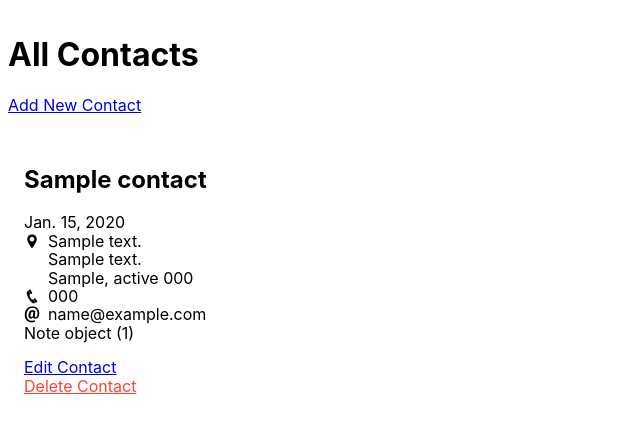
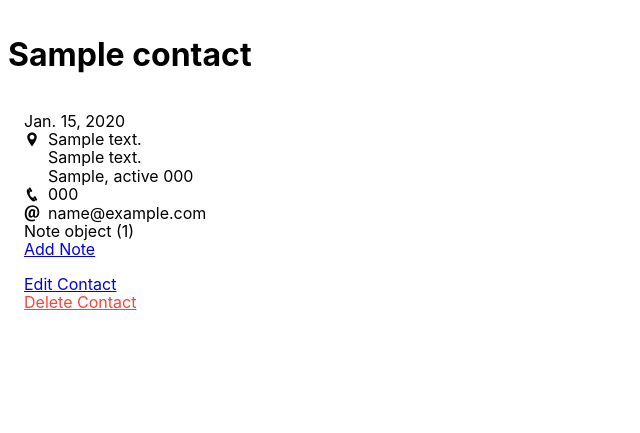
Before and after one commit to Momentum-Team-13/django-uptact-mnrolando3, a Django app: page /contacts/1/ in a window 1280 px wide. Shown: the top 433 px of the page, without its empty margins (0-640 px from the left). Run offline with Django 3.2, Linux system fonts and the light colour scheme; tables that the repository leaves empty hold one stand-in row (values such as "Sample post").

Commit message:
Worked on getting add note page to load but stuck on NoReverseMatch error

```diff
--- a/contacts/models.py
+++ b/contacts/models.py
@@ -7,7 +7,8 @@
 
 class Note(models.Model):
     note = models.TextField(null=True, blank=True)
-    create_date = models.DateTimeField(auto_now_add=True, null=True, blank=True)
+    create_date = models.DateTimeField(auto_now_add=True, null=True,
+                                       blank=True)
 
 
 class Contact(models.Model):
--- a/contacts/views.py
+++ b/contacts/views.py
@@ -1,6 +1,6 @@
 from django.shortcuts import render, redirect, get_object_or_404
-from .models import Contact
-from .forms import ContactForm
+from .models import Contact, Note
+from .forms import ContactForm, NoteForm
 
 
 # Create your views here.
@@ -55,3 +55,30 @@
 
     return render(request, "contacts/delete_contact.html",
                   {"contact": contact})
+
+
+def add_note(request, pk):
+    note = get_object_or_404(Note, pk=pk)
+    if request.method == 'GET':
+        form = NoteForm(instance=note)
+    else:
+        form = NoteForm(data=request.POST, instance=note)
+        if form.is_valid():
+            form.save()
+            return redirect(to='view_contact')
+
+    return render(request, "contacts/add_note.html", {"form": form},
+                  {"note": note})
+# add_note copying edit_contact format
+
+# def add_note(request):
+#     if request.method == 'GET':
+#         form = NoteForm()
+#     else:
+#         form = NoteForm(data=request.POST)
+#         if form.is_valid():
+#             form.save()
+#             return redirect(to='view_contact')
+
+#     return render(request, "contacts/add_note.html", {"form": form})
+# # add_note copying add_contact format
--- a/templates/contacts/view_contact.html
+++ b/templates/contacts/view_contact.html
@@ -1,13 +1,10 @@
 {% extends "base.html" %}
 
 {% block content %}
-<h1>All Contacts</h1>
-
-<p><a href="{% url 'add_contact' %}">Add New Contact</a></p>
+<h1>{{ contact.name }}</h1>
 
 <div class="flex flex-wrap">
     <div class="w-33 pa3">
-        <h2>{{ contact.name }}</h2>
 
         <div>{{ contact.birthday }}</div>
 
@@ -36,7 +33,12 @@
         </div>
         {% endif %}
 
-        <div>{{ contact.note }}</div>
+        {% if contact.note %}
+        <div class="flex">
+            <div>{{ contact.note }}</div>
+        </div>
+        {% endif %}
+        <a href="{% url 'add_note' pk=contact.pk %}">Add Note</a>
 
         <p>
             <a href="{% url 'edit_contact' pk=contact.pk %}">Edit Contact</a><br>
--- a/uptact/urls.py
+++ b/uptact/urls.py
@@ -30,6 +30,8 @@
          name='delete_contact'),
     path('contacts/<int:pk>/', contacts_views.view_contact,
          name='view_contact'),
+    path('contacts/<int:pk>/add_note/', contacts_views.add_note,
+         name='add_note'),
 ]
 
 if settings.DEBUG:
```
Also changed, not shown: contacts/forms.py (+9 -1 lines), templates/contacts/add_note.html (added, +15 -0 lines), templates/contacts/list_contacts.html (+6 -2 lines), README.md, templates/contacts/edit_contact.html (line endings or trailing spaces).
